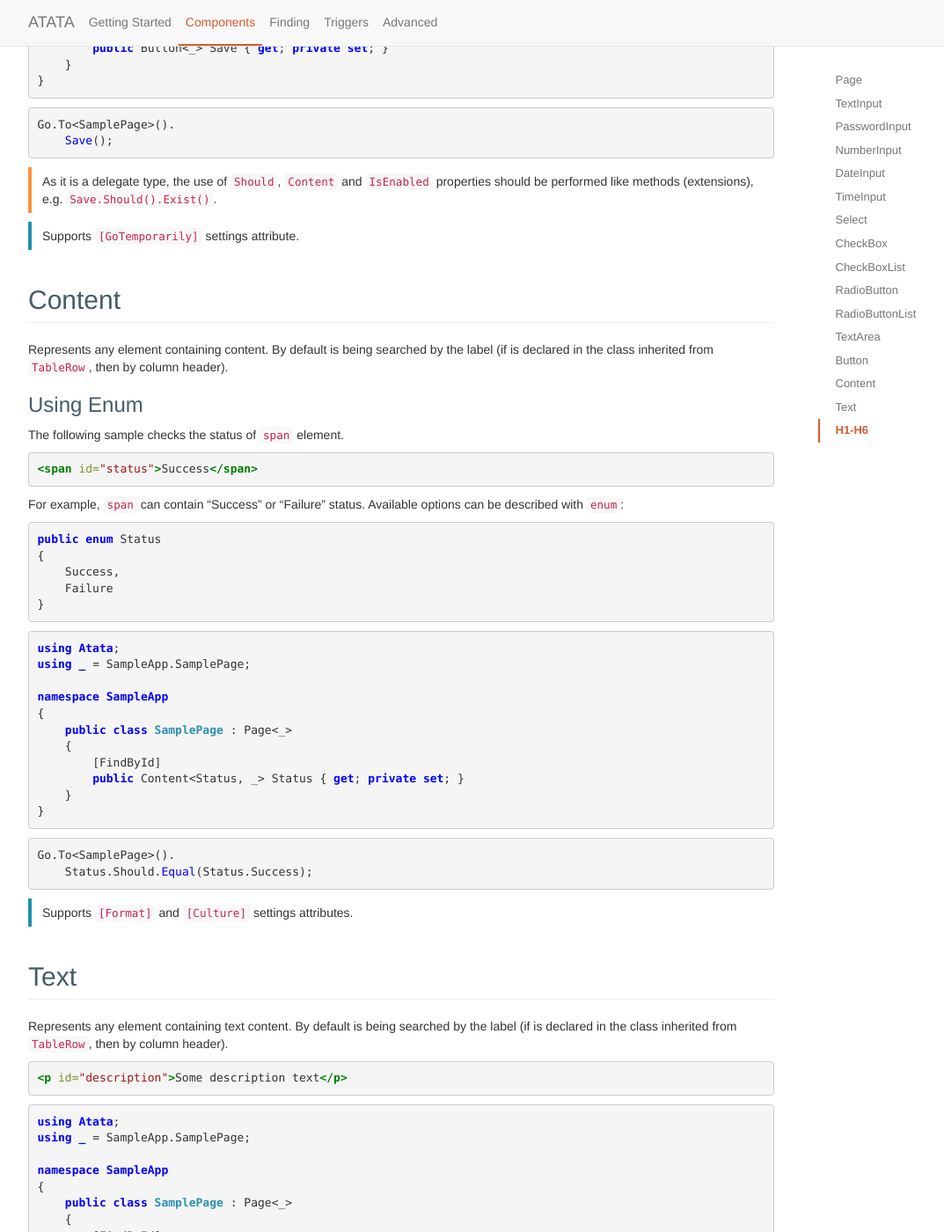
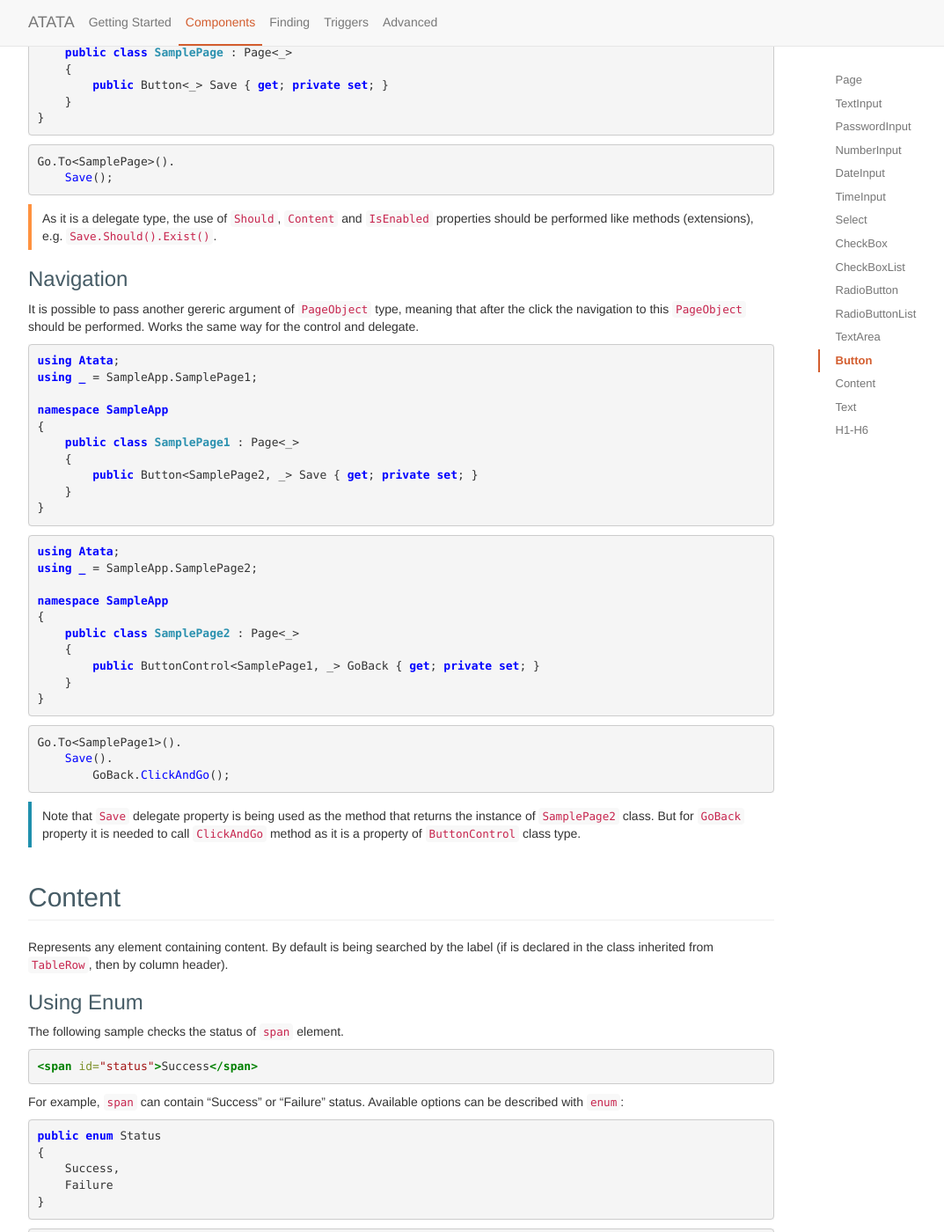
Before and after one commit to atata-framework/atata.io, a Jekyll site: the page built from components.html, in a window 1280 px wide and 1400 px high, scrolled down 11906 px. Shown: the whole window at 88% size, without its empty margins (38-1111 px from the left). Built offline with Jekyll 4.4.1, drawn with Linux system fonts in a browser that asks for light colours; some of the changed text lies outside the part shown.

Commit message:
Update button component

````diff
--- a/_includes/components/button.md
+++ b/_includes/components/button.md
@@ -3,6 +3,9 @@ Represents the button control. By default is being searched by the content and v
 ```html
 <button>Save</button>
 ```
+
+Supports `[GoTemporarily]` settings attribute.
+{:class="info"}
 
 ### Button Control
 
@@ -47,5 +50,39 @@ Go.To<SamplePage>().
 As it is a delegate type, the use of `Should`, `Content` and `IsEnabled` properties should be performed like methods (extensions), e.g. `Save.Should().Exist()`.
 {:class="warning"}
 
-Supports `[GoTemporarily]` settings attribute.
+### Navigation
+
+It is possible to pass another gereric argument of `PageObject` type, meaning that after the click the navigation to this `PageObject` should be performed. Works the same way for the control and delegate.
+
+```cs
+using Atata;
+using _ = SampleApp.SamplePage1;
+
+namespace SampleApp
+{
+    public class SamplePage1 : Page<_>
+    {
+        public Button<SamplePage2, _> Save { get; private set; }
+    }
+}
+```
+```cs
+using Atata;
+using _ = SampleApp.SamplePage2;
+
+namespace SampleApp
+{
+    public class SamplePage2 : Page<_>
+    {
+        public ButtonControl<SamplePage1, _> GoBack { get; private set; }
+    }
+}
+```
+```cs
+Go.To<SamplePage1>().
+    Save().
+        GoBack.ClickAndGo();
+```
+
+Note that `Save` delegate property is being used as the method that returns the instance of `SamplePage2` class. But for `GoBack` property it is needed to call `ClickAndGo` method as it is a property of `ButtonControl` class type.
 {:class="info"}
````
